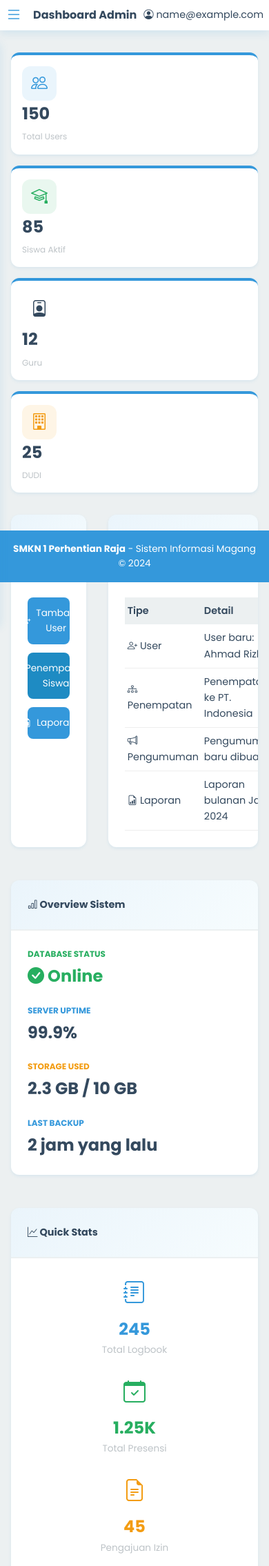
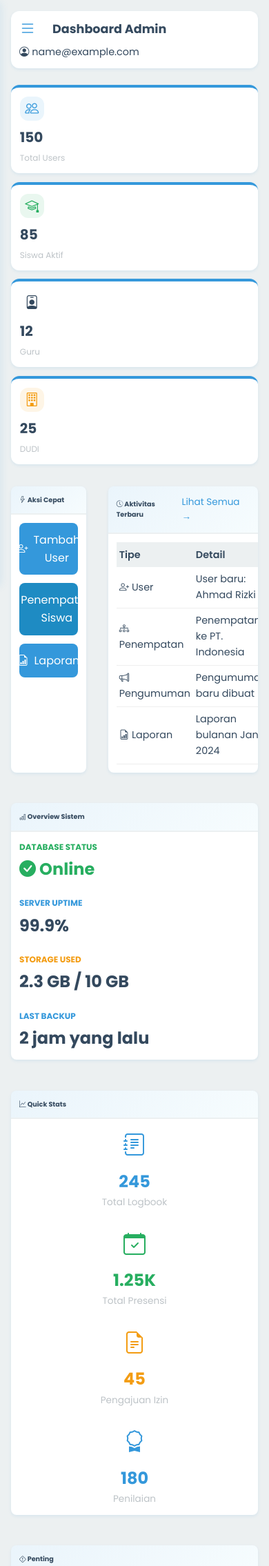
Before and after one commit to XeontNexus/SIMagang_SMKN1, a PHP site: page /SIMagang2/views/admin/dashboard.php in a window 390 px wide. Shown: the top 2270 px of the page at 69% size. Run offline with PHP 8.4, Linux system fonts and the light colour scheme; the visitor is signed in with stand-in values (Sample User, id 1).

Commit message:
Tambah fitur password toggle dan perbaiki responsive layout tablet/laptop

```diff
--- a/assets/css/theme.css
+++ b/assets/css/theme.css
@@ -684,48 +763,43 @@ tr:hover {
 
     .main-content {
         margin-left: 0;
-        margin-top: 60px;
         padding: 1rem;
-        padding-bottom: 80px;
     }
 
     .top-navbar {
-        position: fixed;
-        top: 0;
-        left: 0;
-        right: 0;
-        width: 100%;
-        background: var(--white);
-        border-radius: 0;
-        box-shadow: var(--shadow-md);
         display: flex;
         justify-content: space-between;
         align-items: center;
-        padding: 0.75rem 1rem;
-        z-index: 1000;
+        gap: 0.5rem;
+        padding: 1rem;
+        margin-bottom: 1.5rem;
+        flex-wrap: wrap;
     }
 
     .navbar-title {
         flex: 1;
+        min-width: 150px;
     }
 
     .navbar-title h1 {
-        font-size: 1.2rem;
+        font-size: 1.3rem;
         margin: 0;
     }
 
     .navbar-title p {
-        display: none;
+        font-size: 0.8rem;
+        margin-top: 0.25rem;
     }
 
     .navbar-actions {
-        font-size: 0.8rem;
-        gap: 0.5rem;
+        font-size: 0.85rem;
+        gap: 0.75rem;
     }
 
     .stats-grid {
-        grid-template-columns: 1fr;
+        grid-template-columns: repeat(2, 1fr);
         gap: 1rem;
+        margin-bottom: 1.5rem;
     }
 
     .stat-card {
@@ -734,14 +808,156 @@ tr:hover {
 
     .stat-value {
         font-size: 1.5rem;
+        margin-bottom: 0.25rem;
     }
 
     .stat-label {
         font-size: 0.75rem;
     }
 
+    .stat-icon {
+        width: 40px;
+        height: 40px;
+        font-size: 1.5rem;
+        margin-bottom: 0.5rem;
+    }
+
     .card {
         margin-bottom: 1rem;
+        border-radius: 10px;
+    }
+
+    .card-body {
+        padding: 1rem;
+    }
+
+    .card-header {
+        padding: 1rem;
+    }
+
+    table {
+        font-size: 0.8rem;
+        overflow-x: auto;
+    }
+
+    th, td {
+        padding: 0.6rem 0.4rem;
+    }
+
+    .form-control {
+        font-size: 0.95rem;
+        padding: 0.65rem;
+        border-radius: 6px;
+    }
+
+    .form-label {
+        font-size: 0.9rem;
+        margin-bottom: 0.4rem;
+    }
+
+    .btn {
+        padding: 0.6rem 1rem;
+        font-size: 0.85rem;
+        border-radius: 6px;
+    }
+
+    .login-card {
+        max-width: 100%;
+        margin: 0.5rem;
+        padding: 1.5rem;
+        border-radius: 12px;
+    }
+
+    .login-header {
+        padding: 1.5rem;
+    }
+
+    .login-header i {
+        font-size: 2.5rem;
+    }
+
+    .login-header h2 {
+        font-size: 1.5rem;
+    }
+
+    .login-body {
+        padding: 1.5rem;
+    }
+
+    /* Ensure tables scroll on mobile */
+    .table-responsive {
+        overflow-x: auto;
+        -webkit-overflow-scrolling: touch;
+    }
+
+    /* Stack multi-column layouts */
+    .row {
+        display: flex;
+        flex-wrap: wrap;
+        gap: 0.5rem;
+    }
+
+    .col {
+        flex: 1;
+        min-width: 250px;
+    }
+
+    .col-full {
+        width: 100%;
+    }
+}
+
+/* SMALL MOBILE (max-width: 480px) */
+@media (max-width: 480px) {
+    .top-navbar {
+        padding: 0.75rem;
+        gap: 0.5rem;
+    }
+
+    .navbar-title h1 {
+        font-size: 1.1rem;
+    }
+
+    .navbar-title p {
+        display: none;
+    }
+
+    .navbar-actions {
+        font-size: 0.75rem;
+        gap: 0.25rem;
+    }
+
+    .stats-grid {
+        grid-template-columns: 1fr;
+        gap: 0.8rem;
+    }
+
+    .stat-card {
+        padding: 0.8rem;
+    }
+
+    .stat-value {
+        font-size: 1.25rem;
+    }
+
+    .stat-icon {
+        width: 35px;
+        height: 35px;
+        font-size: 1.25rem;
+    }
+
+    .card {
+        margin-bottom: 0.8rem;
+        border-radius: 8px;
+    }
+
+    .card-header {
+        padding: 0.75rem;
+        font-size: 0.9rem;
+    }
+
+    .card-body {
+        padding: 0.75rem;
     }
 
     table {
@@ -749,93 +965,57 @@ tr:hover {
     }
 
     th, td {
-        padding: 0.5rem 0.25rem;
+        padding: 0.4rem 0.25rem;
     }
 
     .form-control {
         font-size: 0.9rem;
-        padding: 0.65rem;
+        padding: 0.6rem;
     }
 
-    .btn-primary, .btn-secondary, .btn-warning, .btn-danger, .btn-info {
-        padding: 0.65rem 1rem;
+    .form-label {
         font-size: 0.85rem;
     }
 
-    /* Login Card Mobile */
+    .form-group {
+        margin-bottom: 0.75rem;
+    }
+
+    .btn {
+        padding: 0.55rem 0.9rem;
+        font-size: 0.8rem;
+    }
+
     .login-card {
-        max-width: 100%;
+        padding: 1.2rem;
         margin: 0.5rem;
     }
 
-    .role-selector {
-        grid-template-columns: 1fr 1fr;
+    .login-header {
+        padding: 1rem;
     }
 
-    /* Footer */
-    footer {
-        position: fixed;
-        bottom: 0;
-        left: 0;
-        right: 0;
-        padding: 0.75rem;
-        text-align: center;
-        font-size: 0.75rem;
-        z-index: 100;
-    }
-}
-
-/* SMALL MOBILE (max-width: 480px) */
-@media (max-width: 480px) {
-    .top-navbar {
-        padding: 0.5rem;
+    .login-header i {
+        font-size: 2rem;
     }
 
-    .navbar-title h1 {
-        font-size: 1rem;
+    .login-header h2 {
+        font-size: 1.3rem;
     }
 
-    .navbar-actions {
-        font-size: 0.7rem;
-        gap: 0.25rem;
+    .login-body {
+        padding: 1rem;
     }
 
-    .stats-grid {
-        grid-template-columns: 1fr;
+    .col {
+        min-width: 100%;
     }
 
-    .stat-icon {
-        font-size: 1.5rem;
-    }
-
-    .card-header h6 {
-        font-size: 0.9rem;
-    }
-
-    table {
-        font-size: 0.7rem;
-    }
-
-    .form-control {
-        font-size: 0.85rem;
-    }
-
-    button {
-        font-size: 0.8rem;
-        padding: 0.5rem 0.75rem;
-    }
-
-    .role-selector {
-        grid-template-columns: 1fr 1fr;
-    }
-
-    .role-option label {
-        padding: 0.75rem;
-        font-size: 0.8rem;
-    }
-
-    .role-option label i {
-        font-size: 1.2rem;
+    /* Hamburger Menu */
+    .hamburger-btn {
+        display: flex !important;
+        font-size: 1.3rem;
+        padding: 0.5rem;
     }
 }
 
@@ -843,61 +1023,31 @@ tr:hover {
 /* Ensure grids stack properly on mobile without content shift */
 
 @media (max-width: 768px) {
-    /* Stack 2-column grids to 1 column */
+    /* Stack multi-column grids to single column */
     [style*="grid-template-columns: 1fr 1fr"] {
         grid-template-columns: 1fr !important;
     }
 
-    /* Stack 3-column grids to 1 column */
     [style*="grid-template-columns: 1fr 1fr 1fr"] {
         grid-template-columns: 1fr !important;
     }
 
-    /* Stack 4-column grids to 2 columns then 1 */
     [style*="grid-template-columns: repeat(4"] {
         grid-template-columns: repeat(2, 1fr) !important;
     }
 
-    /* Cards should have consistent spacing */
+    /* Full-width cards on mobile */
     .card {
-        margin-bottom: 1rem;
         width: 100%;
     }
 
-    /* Ensure form inputs take full width */
-    input[type="text"],
-    input[type="email"],
-    input[type="password"],
-    input[type="tel"],
-    input[type="number"],
+    /* Full-width form inputs */
+    input,
     select,
     textarea,
     .form-control {
         width: 100% !important;
         max-width: 100% !important;
-    }
-
-    /* Tables should scroll horizontally if needed */
-    .table-responsive {
-        overflow-x: auto;
-    }
-
-    table {
-        width: 100%;
-        min-width: 100%;
-    }
-}
-
-@media (max-width: 480px) {
-    /* On very small screens, stack everything */
-    [style*="grid-template-columns: repeat(2"] {
-        grid-template-columns: 1fr !important;
-    }
-
-    /* Buttons should be full width on very small screens */
-    button[style*="width: 100%"],
-    .btn {
-        width: 100% !important;
     }
 }
 
--- a/views/auth/login.php
+++ b/views/auth/login.php
@@ -135,6 +135,7 @@ if ($_SERVER['REQUEST_METHOD'] === 'POST') {
                         <span class="input-group-text">
                             <i class="bi bi-lock"></i>
                         </span>
+                        <div class="password-toggle-wrapper">
                             <input
                                 type="password"
                                 class="form-control"
@@ -143,6 +144,10 @@ if ($_SERVER['REQUEST_METHOD'] === 'POST') {
                                 placeholder="Masukkan password"
                                 required
                             >
+                            <button type="button" class="password-toggle" onclick="togglePassword('password')">
+                                <i class="bi bi-eye" id="password-toggle-icon"></i>
+                            </button>
+                        </div>
                     </div>
                 </div>
 
```
Also changed, not shown: other parts of assets/css/theme.css (+100 -21 lines), assets/css/style.css (+137 -3 lines), assets/js/script.js (+18 -0 lines), views/auth/register.php (+10 -0 lines). Lines whose indentation alone changed are shown as unchanged.
